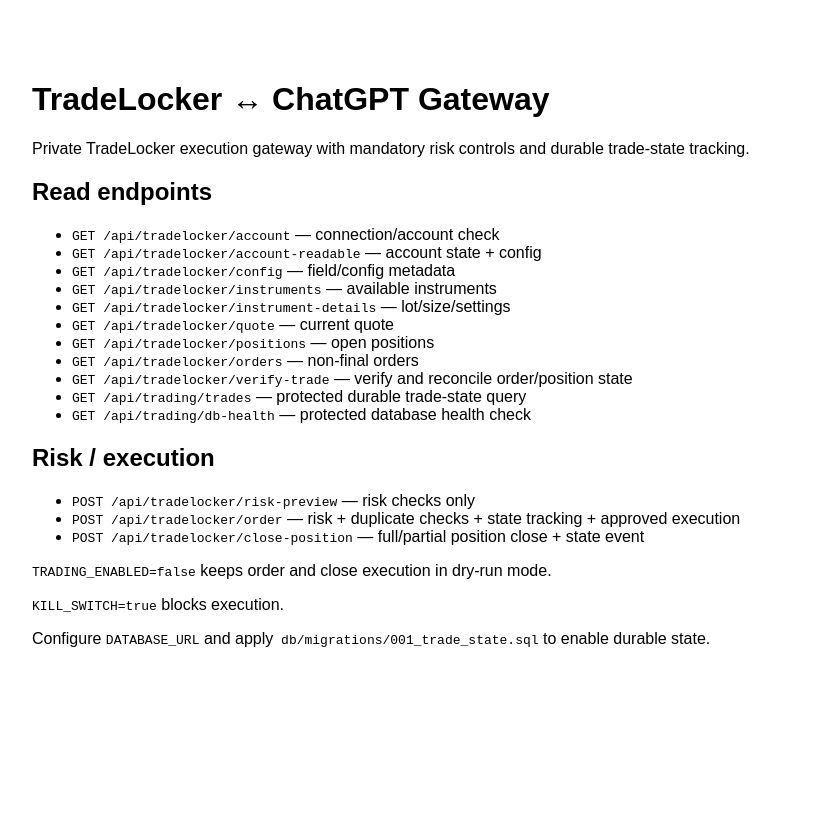
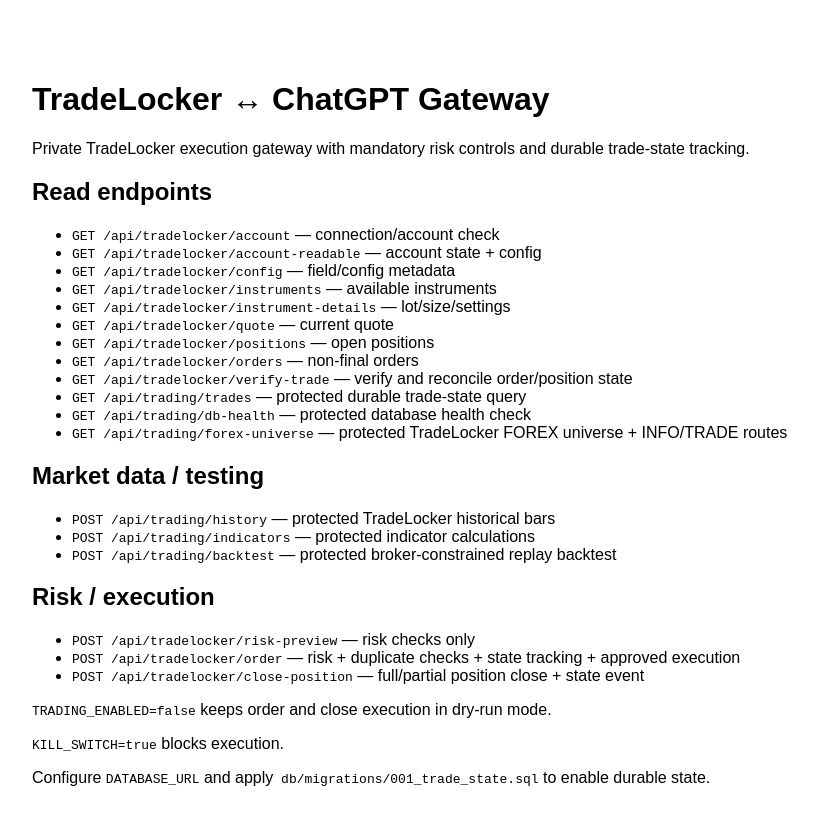
Before and after one commit to georgealex55/tradelocker-gpt-gateway, a Next.js app: page / in a window 1280 px wide. Shown: the top 824 px of the page, without its empty margins (158-976 px from the left). Before the commit the page ends 800 px from the top, so only its background shows below. Built offline with nearby package versions, Linux system fonts and the light colour scheme.

Commit message:
Show forex market-data and backtest endpoints

```diff
--- a/app/page.js
+++ b/app/page.js
@@ -20,6 +20,14 @@ export default function Home() {
         <li><code>GET /api/tradelocker/verify-trade</code> — verify and reconcile order/position state</li>
         <li><code>GET /api/trading/trades</code> — protected durable trade-state query</li>
         <li><code>GET /api/trading/db-health</code> — protected database health check</li>
+        <li><code>GET /api/trading/forex-universe</code> — protected TradeLocker FOREX universe + INFO/TRADE routes</li>
+      </ul>
+
+      <h2>Market data / testing</h2>
+      <ul>
+        <li><code>POST /api/trading/history</code> — protected TradeLocker historical bars</li>
+        <li><code>POST /api/trading/indicators</code> — protected indicator calculations</li>
+        <li><code>POST /api/trading/backtest</code> — protected broker-constrained replay backtest</li>
       </ul>
 
       <h2>Risk / execution</h2>
```
